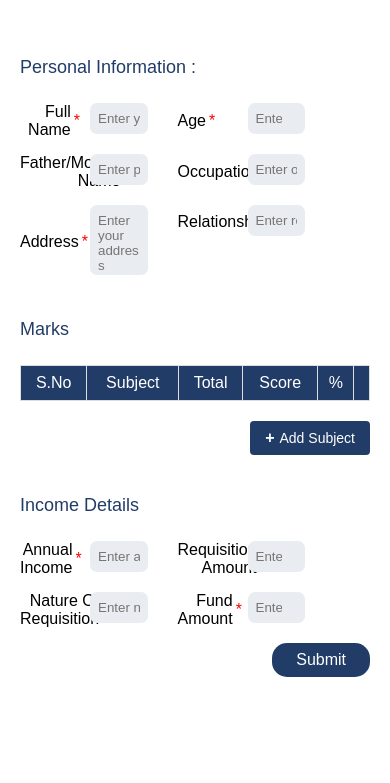
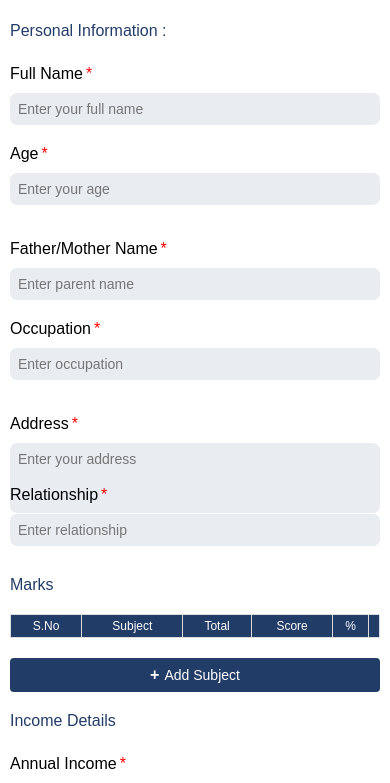
Before and after one commit to KarthikNatarajan321/Scholarship-form, a plain HTML site: page index.html in a window 390 px wide. Shown: the part 61-844 px from the top of the page. Drawn offline with Linux system fonts and the light colour scheme.

Commit message:
Update form.css

```diff
--- a/form.css
+++ b/form.css
@@ -161,3 +161,88 @@ tr:nth-child(even) {
     text-align: center;
     outline: none;
 }
+
+/* Mobile Responsive Media Queries */
+@media screen and (max-width: 768px) {
+    body {
+        display: flex;
+        flex-direction: column;
+        height: 100vh;
+        overflow: hidden;
+    }
+
+    .container {
+        flex: 1;
+        overflow-y: auto;
+        height: 100%;
+        padding: 10px;
+    }
+
+    .form-row {
+        flex-direction: column;
+    }
+
+    .form-label, .form-input {
+        width: 100%;
+        text-align: left;
+        padding-right: 0;
+        margin-bottom: 10px;
+    }
+
+    .form-label {
+        margin-top: 10px;
+        text-align: left;
+    }
+
+    .section-title {
+        margin: 20px 0 15px 0;
+    }
+
+    table {
+        font-size: 14px;
+    }
+
+    th, td {
+        padding: 6px 3px;
+    }
+
+    .submit-btn {
+        width: 100%;
+        float: none;
+    }
+
+    .add-subject-btn {
+        margin: 10px 0;
+        width: 100%;
+        justify-content: center;
+    }
+}
+
+/* Smaller Mobile Screens */
+@media screen and (max-width: 480px) {
+    .container {
+        width: 100%;
+        padding: 10px;
+        height: 100vh;
+    }
+
+    .header {
+        font-size: 20px;
+    }
+
+    .section-title {
+        font-size: 16px;
+    }
+
+    table {
+        font-size: 12px;
+    }
+
+    th, td {
+        padding: 4px 2px;
+    }
+
+    .form-input input, .form-input textarea {
+        font-size: 14px;
+    }
+}
```
